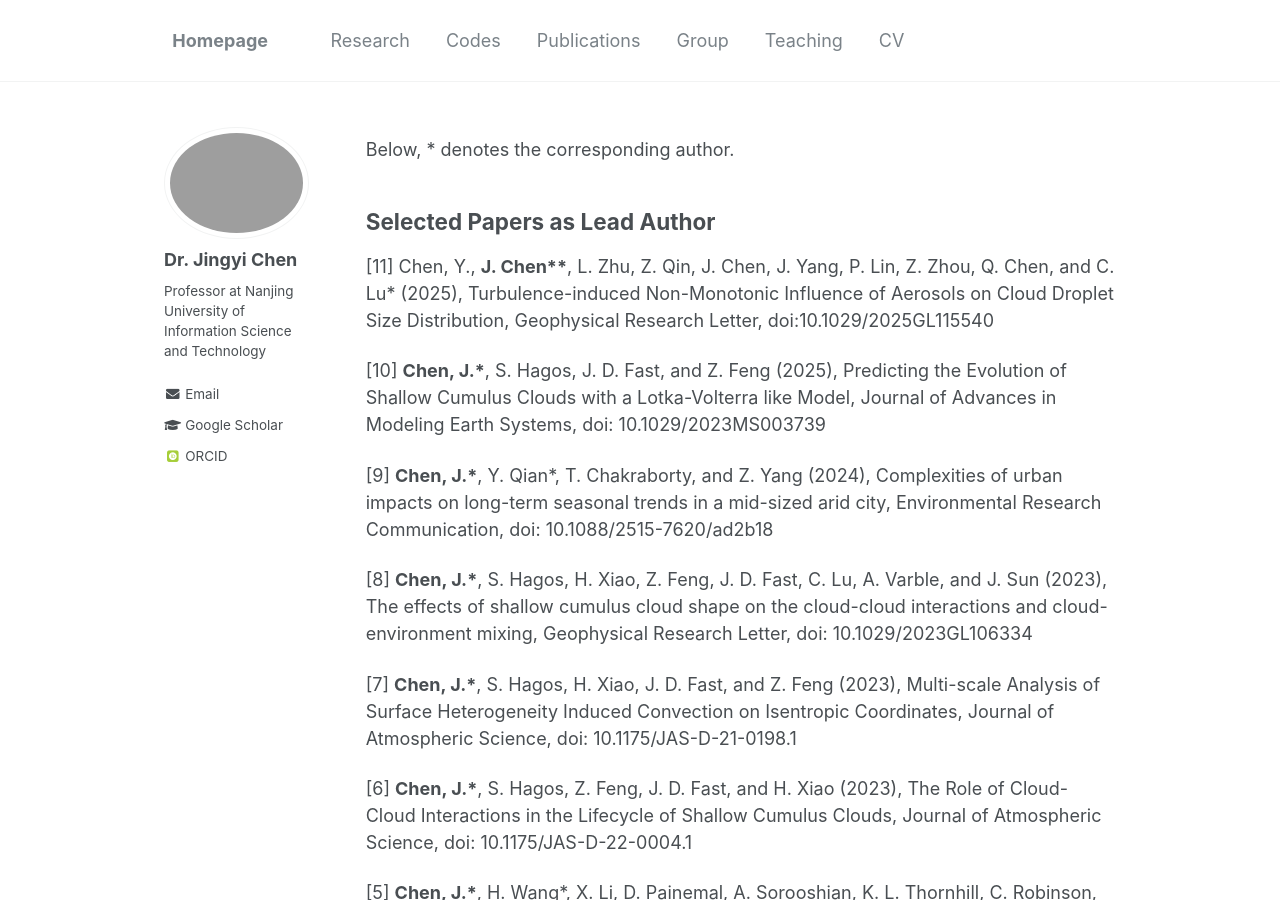
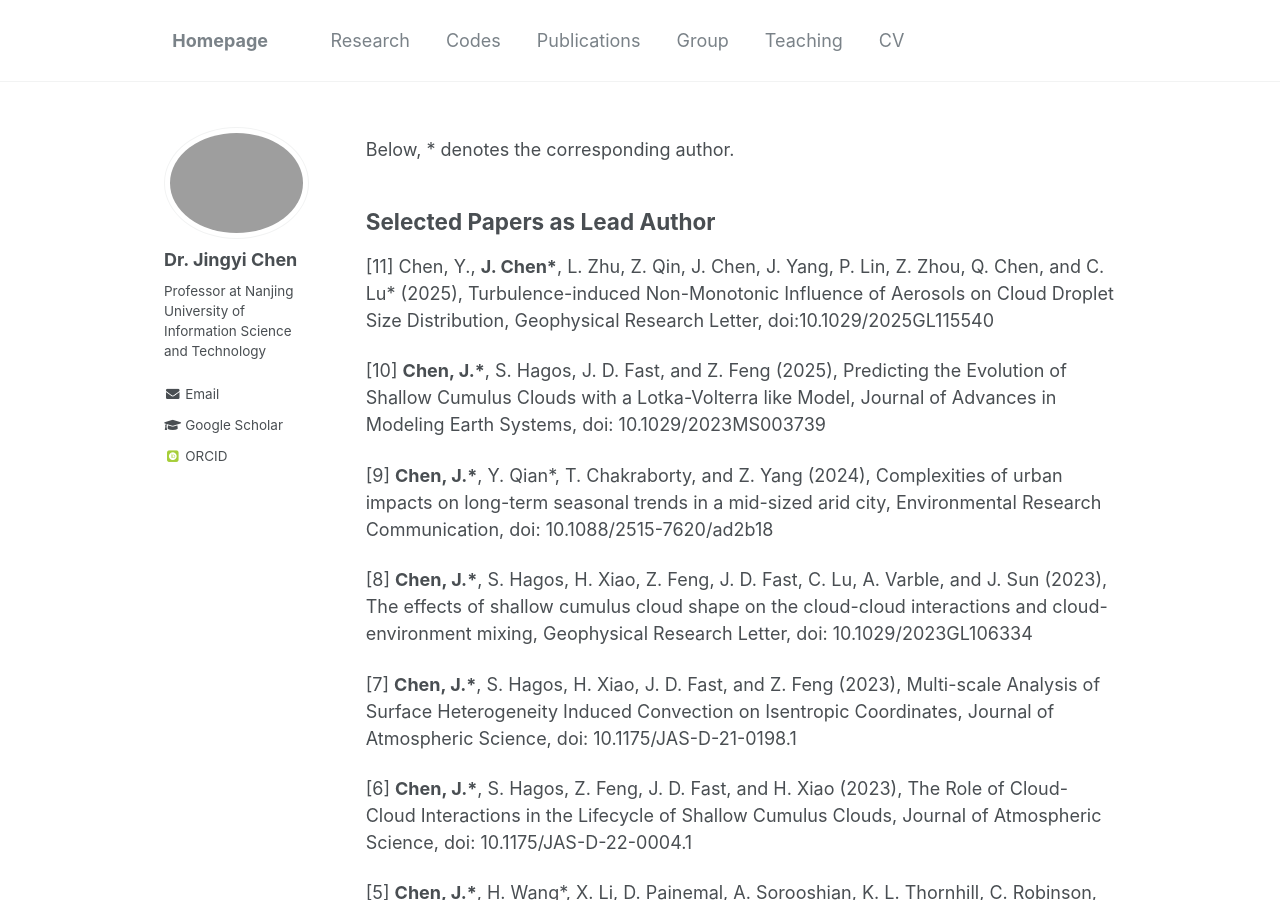
Before and after one commit to Jingyi-Chen/jingyi-chen.github.io, a Jekyll site: the page built from _pages/publications.md, in a window 1280 px wide and 900 px high. Built offline with Jekyll 4.4.1, drawn with Linux system fonts in a browser that asks for light colours; some web fonts are replaced.

Commit message:
Update publications.md

```diff
--- a/_pages/publications.md
+++ b/_pages/publications.md
@@ -8,7 +8,7 @@ Below, * denotes the corresponding author.
 
 Selected Papers as Lead Author
 ---
-[11] Chen, Y., **J. Chen\*\***, L. Zhu, Z. Qin, J. Chen, J. Yang, P. Lin, Z. Zhou, Q. Chen, and C. Lu\* (2025), Turbulence-induced Non-Monotonic Influence of Aerosols on Cloud Droplet Size Distribution, Geophysical Research Letter, doi:10.1029/2025GL115540
+[11] Chen, Y., **J. Chen\***, L. Zhu, Z. Qin, J. Chen, J. Yang, P. Lin, Z. Zhou, Q. Chen, and C. Lu\* (2025), Turbulence-induced Non-Monotonic Influence of Aerosols on Cloud Droplet Size Distribution, Geophysical Research Letter, doi:10.1029/2025GL115540
 
 [10] **Chen, J.\***, S. Hagos, J. D. Fast, and Z. Feng (2025), Predicting the Evolution of Shallow Cumulus Clouds with a Lotka-Volterra like Model, Journal of Advances in Modeling Earth Systems, doi: 10.1029/2023MS003739
 
```
